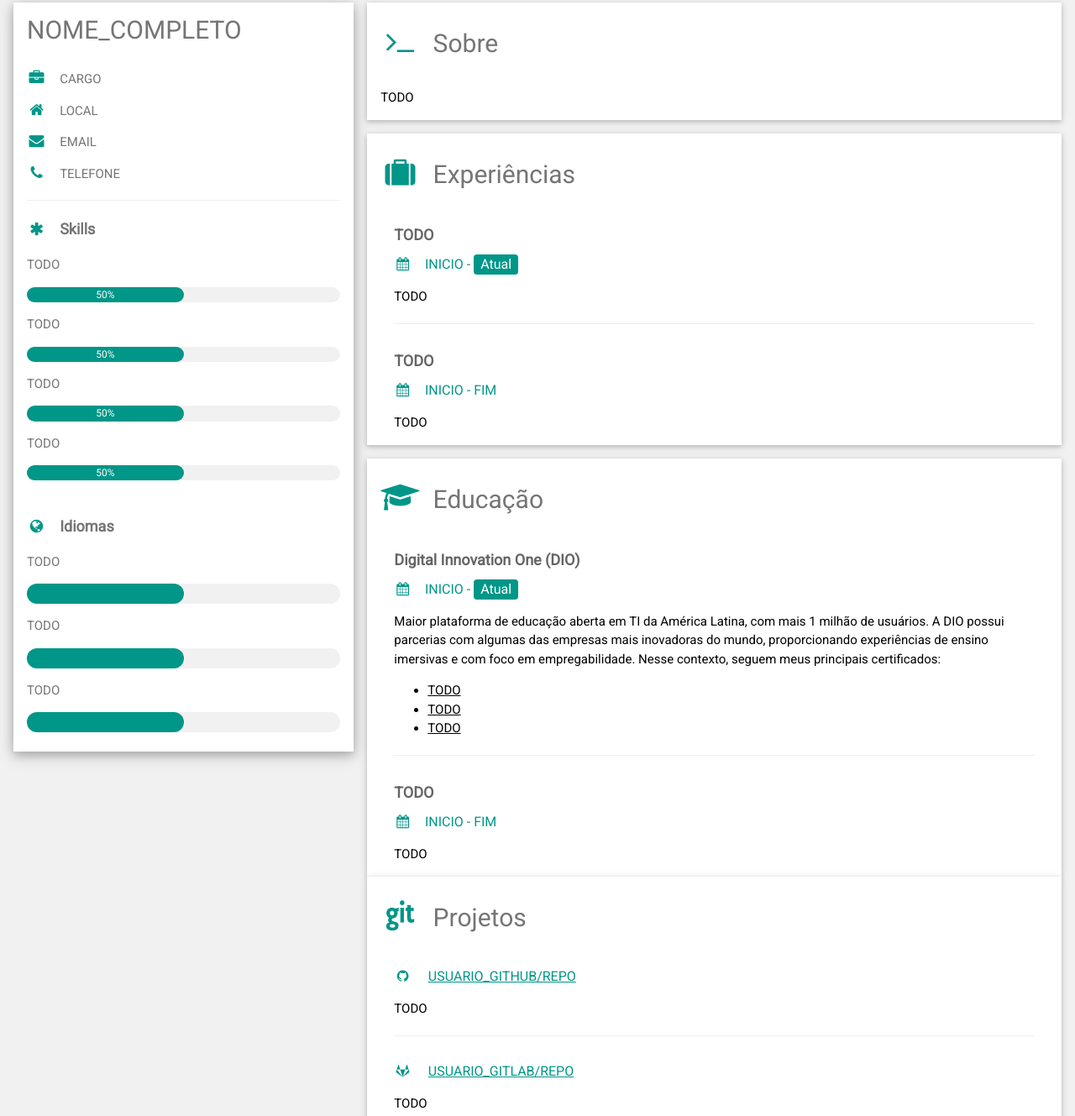
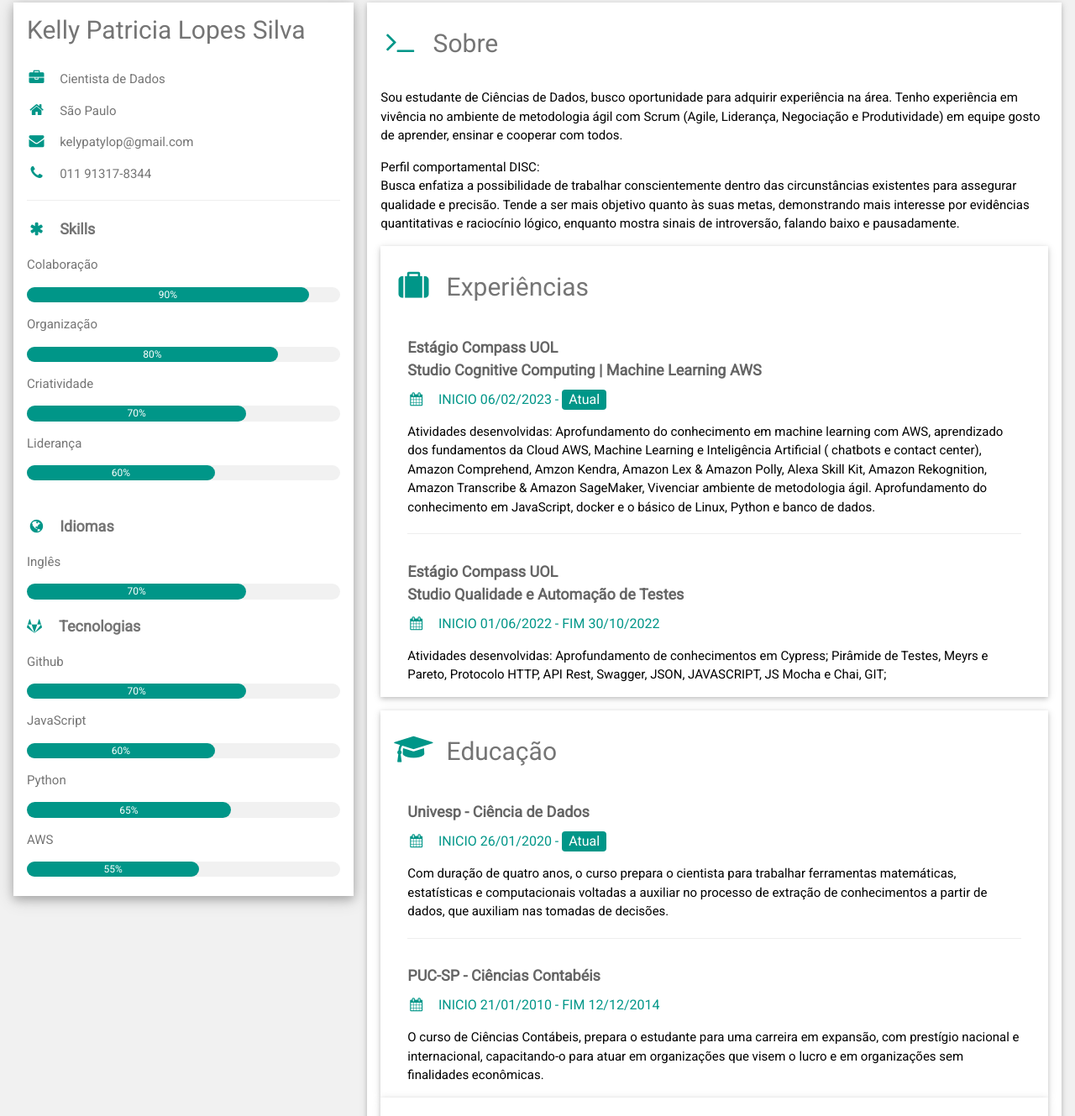
Before and after one commit to KellyPLSilva/TCC-EDN, a plain HTML site: page src/index.html in a window 1280 px wide. Shown: the part 13-1342 px from the top of the page at 84% size. Drawn offline with nearby package versions, Linux system fonts and the light colour scheme.

Commit message:
Primeira Versão CV

```diff
--- a/src/index.html
+++ b/src/index.html
@@ -3,7 +3,7 @@
 <html lang="pt-BR">
 
 <head>
-<title>NOME_COMPLETO</title>
+<title>Kelly P L Silva </title>
 
 <meta http-equiv="Content-Type" content="text/html; charset=UTF-8">
 <meta name="viewport" content="width=device-width, initial-scale=1">
@@ -32,53 +32,76 @@ html,body,h1,h2,h3,h4,h5,h6 {font-family: "Roboto", sans-serif}
 <div class="w3-white w3-text-grey w3-card-4">
 <!-- @falvojr: This container has been modified to not use a profile picture. -->
 <div class="w3-container">
-<h2>NOME_COMPLETO</h2>
+<h2>Kelly Patricia Lopes Silva </h2>
 </div>
 <div class="w3-container">
-<p><i class="fa fa-briefcase fa-fw w3-margin-right w3-large w3-text-teal"></i>CARGO</p>
-<p><i class="fa fa-home fa-fw w3-margin-right w3-large w3-text-teal"></i>LOCAL</p>
-<p><i class="fa fa-envelope fa-fw w3-margin-right w3-large w3-text-teal"></i>EMAIL</p>
-<p><i class="fa fa-phone fa-fw w3-margin-right w3-large w3-text-teal"></i>TELEFONE</p>
+<p><i class="fa fa-briefcase fa-fw w3-margin-right w3-large w3-text-teal"></i>Cientista de Dados</p>
+<p><i class="fa fa-home fa-fw w3-margin-right w3-large w3-text-teal"></i>São Paulo</p>
+<p><i class="fa fa-envelope fa-fw w3-margin-right w3-large w3-text-teal"></i>kelypatylop@gmail.com</p>
+<p><i class="fa fa-phone fa-fw w3-margin-right w3-large w3-text-teal"></i>011 91317-8344</p>
 <hr>
 
 <p class="w3-large">
 <b><i class="fa fa-asterisk fa-fw w3-margin-right w3-text-teal"></i>Skills</b>
 </p>
-<p>TODO</p>
+<p> Colaboração </p>
 <div class="w3-light-grey w3-round-xlarge w3-small">
-<div class="w3-container w3-center w3-round-xlarge w3-teal" style="width:50%">50%</div>
+<div class="w3-container w3-center w3-round-xlarge w3-teal" style="width:90%">90%</div>
 </div>
-<p>TODO</p>
+<p> Organização </p>
 <div class="w3-light-grey w3-round-xlarge w3-small">
-<div class="w3-container w3-center w3-round-xlarge w3-teal" style="width:50%">50%</div>
+<div class="w3-container w3-center w3-round-xlarge w3-teal" style="width:80%">80%</div>
 </div>
-<p>TODO</p>
+<p> Criatividade </p>
 <div class="w3-light-grey w3-round-xlarge w3-small">
-<div class="w3-container w3-center w3-round-xlarge w3-teal" style="width:50%">50%</div>
+<div class="w3-container w3-center w3-round-xlarge w3-teal" style="width:70%">70%</div>
 </div>
-<p>TODO</p>
+<p> Liderança </p>
 <div class="w3-light-grey w3-round-xlarge w3-small">
-<div class="w3-container w3-center w3-round-xlarge w3-teal" style="width:50%">50%</div>
+<div class="w3-container w3-center w3-round-xlarge w3-teal" style="width:60%">60%</div>
 </div>
 <br>
 
 <p class="w3-large w3-text-theme">
 <b><i class="fa fa-globe fa-fw w3-margin-right w3-text-teal"></i>Idiomas</b>
 </p>
-<p>TODO</p>
-<div class="w3-light-grey w3-round-xlarge">
-<div class="w3-round-xlarge w3-teal" style="height:24px;width:50%"></div>
-</div>
-<p>TODO</p>
-<div class="w3-light-grey w3-round-xlarge">
-<div class="w3-round-xlarge w3-teal" style="height:24px;width:50%"></div>
-</div>
-<p>TODO</p>
-<div class="w3-light-grey w3-round-xlarge">
-<div class="w3-round-xlarge w3-teal" style="height:24px;width:50%"></div>
-</div>
+<p>Inglês</p>
+
+<div class="w3-light-grey w3-round-xlarge w3-small">
+    <div class="w3-container w3-center w3-round-xlarge w3-teal" style="width:70%">70%</div>
+    </div>
+
+
+<p class="w3-large w3-text-theme">
+    <b><i class="fa fa-gitlab fw w3-margin-right w3-text-teal"></i> Tecnologias </b>
+    </p>
+
+<p> Github </p>
+<div class="w3-light-grey w3-round-xlarge w3-small">
+    <div class="w3-container w3-center w3-round-xlarge w3-teal" style="width:70%">70%</div>
+    </div>
+
+<p> JavaScript </p>
+<div class="w3-light-grey w3-round-xlarge w3-small">
+    <div class="w3-container w3-center w3-round-xlarge w3-teal" style="width:60%">60%</div>
+    </div>
+
+
+<p> Python </p>
+<div class="w3-light-grey w3-round-xlarge w3-small">
+    <div class="w3-container w3-center w3-round-xlarge w3-teal" style="width:65%">65%</div>
+    </div>
+
+    <p> AWS  </p>
+<div class="w3-light-grey w3-round-xlarge w3-small">
+    <div class="w3-container w3-center w3-round-xlarge w3-teal" style="width:55%">55%</div>
+    </div>
+
+
 <br>
 </div>
+
+
 </div><br>
 
 <!-- End Left Column -->
@@ -89,7 +112,18 @@ html,body,h1,h2,h3,h4,h5,h6 {font-family: "Roboto", sans-serif}
 
 <div class="w3-container w3-card w3-white w3-margin-bottom">
 <h2 class="w3-text-grey w3-padding-16"><i class="fa fa-terminal fa-fw w3-margin-right w3-xxlarge w3-text-teal"></i>Sobre</h2>
-<p>TODO</p>
+<p>Sou estudante de Ciências de Dados, busco oportunidade para adquirir experiência na área.
+   Tenho experiência em vivência no ambiente de metodologia ágil com Scrum (Agile, Liderança, Negociação e Produtividade) em equipe gosto de aprender, ensinar e cooperar com todos.
+    <div> </div>
+
+    Perfil comportamental DISC:
+    <div>
+
+
+Busca enfatiza a possibilidade de trabalhar conscientemente dentro das circunstâncias existentes para assegurar qualidade e precisão.
+Tende a ser mais objetivo quanto às suas metas, demonstrando mais interesse por evidências quantitativas e raciocí­nio lógico, enquanto mostra sinais de introversão, falando baixo e pausadamente.
+
+   </p>
 </div>
 
 <div class="w3-container w3-card w3-white w3-margin-bottom">
@@ -97,15 +131,23 @@ html,body,h1,h2,h3,h4,h5,h6 {font-family: "Roboto", sans-serif}
 <i class="fa fa-suitcase fa-fw w3-margin-right w3-xxlarge w3-text-teal"></i>Experiências
 </h2>
 <div class="w3-container">
-<h5 class="w3-opacity"><b>TODO</b></h5>
-<h6 class="w3-text-teal"><i class="fa fa-calendar fa-fw w3-margin-right"></i>INICIO - <span class="w3-tag w3-teal w3-round">Atual</span></h6>
-<p>TODO</p>
+<h5 class="w3-opacity"><b> Estágio
+    Compass UOL <div></div>
+    Studio Cognitive Computing | Machine Learning AWS </b></h5>
+<h6 class="w3-text-teal"><i class="fa fa-calendar fa-fw w3-margin-right"></i>INICIO 06/02/2023 - <span class="w3-tag w3-teal w3-round">Atual</span></h6>
+<p>Atividades desenvolvidas:
+    Aprofundamento do conhecimento em machine learning com AWS, aprendizado dos fundamentos da Cloud AWS, Machine Learning e Inteligência Artificial ( chatbots e contact center), Amazon Comprehend, Amzon Kendra, Amazon Lex & Amazon Polly, Alexa Skill Kit, Amazon Rekognition, Amazon Transcribe & Amazon SageMaker, Vivenciar ambiente de metodologia ágil.
+ Aprofundamento do conhecimento em JavaScript, docker e o básico de Linux, Python e banco de dados.</p>
 <hr>
 </div>
 <div class="w3-container">
-<h5 class="w3-opacity"><b>TODO</b></h5>
-<h6 class="w3-text-teal"><i class="fa fa-calendar fa-fw w3-margin-right"></i>INICIO - FIM</h6>
-<p>TODO</p>
+<h5 class="w3-opacity"><b> Estágio
+    Compass UOL <div></div>
+    Studio Qualidade e Automação de Testes </b></h5>
+<h6 class="w3-text-teal"><i class="fa fa-calendar fa-fw w3-margin-right"></i>INICIO 01/06/2022 - FIM 30/10/2022 </h6>
+<p>Atividades desenvolvidas:
+    Aprofundamento de conhecimentos em Cypress; Pirâmide de Testes, Meyrs e Pareto, Protocolo HTTP,
+    API Rest, Swagger, JSON, JAVASCRIPT, JS Mocha e Chai, GIT;</p>
 </div>
 </div>
 
@@ -114,24 +156,20 @@ html,body,h1,h2,h3,h4,h5,h6 {font-family: "Roboto", sans-serif}
 <i class="fa fa-graduation-cap fa-fw w3-margin-right w3-xxlarge w3-text-teal"></i>Educação
 </h2>
 <div class="w3-container">
-<h5 class="w3-opacity"><b>Digital Innovation One (DIO)</b></h5>
-<h6 class="w3-text-teal"><i class="fa fa-calendar fa-fw w3-margin-right"></i>INICIO - <span class="w3-tag w3-teal w3-round">Atual</span></h6>
+<h5 class="w3-opacity"><b> Univesp - Ciência de Dados </b></h5>
+<h6 class="w3-text-teal"><i class="fa fa-calendar fa-fw w3-margin-right"></i>INICIO 26/01/2020 - <span class="w3-tag w3-teal w3-round">Atual</span></h6>
 <p>
-Maior plataforma de educação aberta em TI da América Latina, com mais 1 milhão de usuários.
-A DIO possui parcerias com algumas das empresas mais inovadoras do mundo, proporcionando experiências
-de ensino imersivas e com foco em empregabilidade. Nesse contexto, seguem meus principais certificados:
+    Com duração de quatro anos, o curso prepara o cientista para trabalhar ferramentas matemáticas, estatísticas e computacionais voltadas a auxiliar
+    no processo de extração de conhecimentos a partir de dados, que auxiliam nas tomadas de decisões.
 </p>
-<ul>
-<li><a href="LINK_CERTIFICADO" target="_blank">TODO</a></li>
-<li><a href="LINK_CERTIFICADO" target="_blank">TODO</a></li>
-<li><a href="LINK_CERTIFICADO" target="_blank">TODO</a></li>
-</ul>
+
 <hr>
 </div>
 <div class="w3-container">
-<h5 class="w3-opacity"><b>TODO</b></h5>
-<h6 class="w3-text-teal"><i class="fa fa-calendar fa-fw w3-margin-right"></i>INICIO - FIM</h6>
-<p>TODO</p>
+<h5 class="w3-opacity"><b> PUC-SP - Ciências Contabéis </b></h5>
+<h6 class="w3-text-teal"><i class="fa fa-calendar fa-fw w3-margin-right"></i>INICIO 21/01/2010 - FIM 12/12/2014 </h6>
+<p>O curso de Ciências Contábeis, prepara o estudante para uma carreira em expansão, com prestígio nacional e internacional,
+    capacitando-o para atuar em organizações que visem o lucro e em organizações sem finalidades econômicas.</p>
 </div>
 </div>
 
@@ -142,17 +180,9 @@ de ensino imersivas e com foco em empregabilidade. Nesse contexto, seguem meus p
 <div class="w3-container">
 <h6 class="w3-text-teal">
 <i class="fa fa-github fa-fw w3-margin-right"></i>
-<a href="LINK_GITHUB" target="_blank">USUARIO_GITHUB/REPO</a>
+<a href="LINK_GITHUB" target="_blank">KellyPLSilva</a>
 </h6>
-<p>TODO</p>
-<hr>
-</div>
-<div class="w3-container">
-<h6 class="w3-text-teal">
-<i class="fa fa-gitlab fa-fw w3-margin-right"></i>
-<a href="LINK_GITLAB" target="_blank">USUARIO_GITLAB/REPO</a>
-</h6>
-<p>TODO</p>
+
 </div>
 </div>
 
@@ -167,11 +197,9 @@ de ensino imersivas e com foco em empregabilidade. Nesse contexto, seguem meus p
 
 <footer class="w3-container w3-teal w3-center w3-margin-top">
 <p>Minhas Redes Sociais</p>
-<a href="LINK_GITHUB" target="_blank"><i class="fa fa-github w3-hover-opacity"></i></a>
-<a href="LINK_LINKEDIN" target="_blank"><i class="fa fa-linkedin w3-hover-opacity"></i></a>
-<a href="LINK_FACEBOOK" target="_blank"><i class="fa fa-facebook-official w3-hover-opacity"></i></a>
-<a href="LINK_INSTAGRAM" target="_blank"><i class="fa fa-instagram w3-hover-opacity"></i></a>
-<a href="LINK_TWITTER" target="_blank"><i class="fa fa-twitter w3-hover-opacity"></i></a>
+<a href="https://github.com/KellyPLSilva" target="_blank"><i class="fa fa-github w3-hover-opacity"></i></a>
+<a href="https://www.linkedin.com/in/kelly-pl-silva/" target="_blank"><i class="fa fa-linkedin w3-hover-opacity"></i></a>
+
 <p>Powered by <a href="https://www.w3schools.com/w3css/default.asp" target="_blank">w3.css</a></p>
 </footer>
 
```
